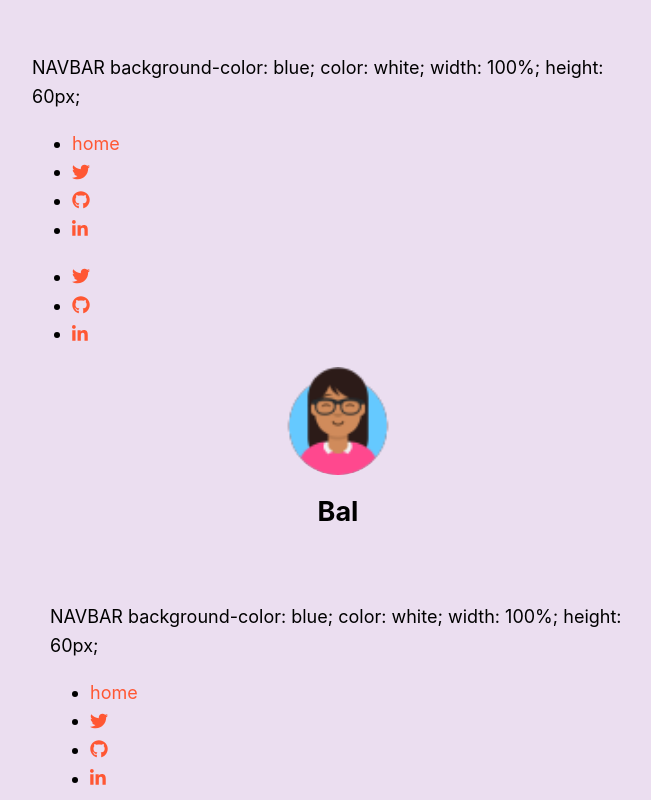
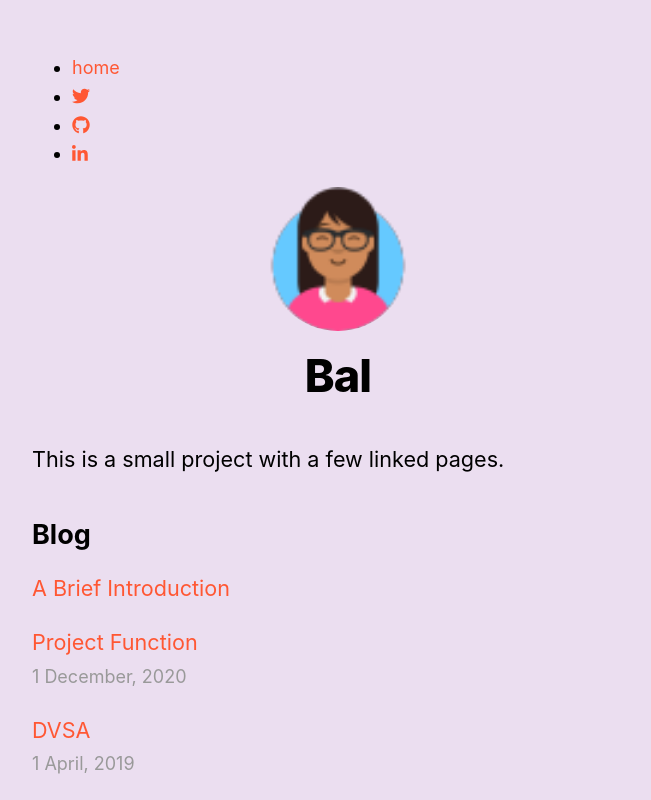
Before and after one commit to Bal2018/NextJS-Showcase, a Next.js app in the folder nextjs-showcase/: page / in a window 1280 px wide. Shown: the top 800 px of the page, without its empty margins (302-953 px from the left). Built offline with nearby package versions, Linux system fonts and the light colour scheme.

Commit message:
Resolved Link pages issue and also socials linked

```diff
--- /dev/null
+++ b/nextjs-showcase/components/ContentBackBtn.js
@@ -0,0 +1,15 @@
+import Link from "next/link";
+import styles from './layout.module.css'
+
+export const ContentBackBtn = ({ home }) => {
+    if (!home){
+        return (
+            <div className={styles.backToHome}>
+                <Link href="/">
+                    <a>← Back to home</a>
+                </Link>
+            </div>
+        )
+    }
+    return null;
+}
--- /dev/null
+++ b/nextjs-showcase/components/Header.js
@@ -0,0 +1,37 @@
+import styles from "./layout.module.css";
+import utilStyles from "../styles/utils.module.css";
+import Link from "next/link";
+
+export const Header = ({ name, home}) => {
+    return (
+        <header className={styles.header}>
+            {home ? (
+                <>
+                    <img
+                        src="/images/Avator1.png"
+                        className={`${styles.headerHomeImage} ${utilStyles.borderCircle}`}
+                        alt={name}
+                    />
+                    <h1 className={utilStyles.heading2Xl}>{name}</h1>
+                </>
+            ) : (
+                <>
+                    <Link href="/">
+                        <a>
+                            <img
+                                src="/images/Avator1.png"
+                                className={`${styles.headerImage} ${utilStyles.borderCircle}`}
+                                alt={name}
+                            />
+                        </a>
+                    </Link>
+                    <h2 className={utilStyles.headingLg}>
+                        <Link href="/">
+                            <a className={utilStyles.colorInherit}>{name}</a>
+                        </Link>
+                    </h2>
+                </>
+            )}
+        </header>
+    )
+}
--- a/nextjs-showcase/components/Navbar.js
+++ b/nextjs-showcase/components/Navbar.js
@@ -1,28 +1,21 @@
 import {FontAwesomeIcon} from "@fortawesome/react-fontawesome";
 import {faGithub, faLinkedinIn, faTwitter} from "@fortawesome/free-brands-svg-icons";
+import {NavbarItem} from "./NavbarItem";
 
-const NavBar = ({pages}) => (
-    <div className="NavBar">
-        NAVBAR{`
-      background-color: blue;
-      color: white;
-      width: 100%;
-      height: 60px;
-    `}
+const NavBar = ({pages}) => {
 
-        <ul>
-            {pages.map(page => {
-                return <li><a href={page.url}>{page.label}</a></li>
-            })}
-        </ul>
+    return (
+        <div className="NavBar">
 
-        <ul className="social">
-            <li><a target="_blank" href="https://twitter.com/balhayre"><FontAwesomeIcon icon={faTwitter}/></a></li>
-            <li><a target="_blank" href="https://github.com/Bal2018"><FontAwesomeIcon icon={faGithub} /></a></li>
-            <li><a target="_blank" href="https://linkedin.com/in/baljinder-hayre-8344296a"><FontAwesomeIcon icon={faLinkedinIn} /></a></li>
-            {/*<li><a href="mailto:bk.actions@gmail.com"><i className="fas fa-envelope-open-text"></i></a></li>*/}
-        </ul>
-    </div>
-);
+            <ul>
+                {pages.map((page) => (
+                    <NavbarItem key={page.link} label={page.label} path={page.link} />
+                ))}
+            </ul>
+
+
+        </div>
+    );
+}
 
 export default NavBar;
--- /dev/null
+++ b/nextjs-showcase/components/NavbarItem.js
@@ -0,0 +1,9 @@
+
+export const NavbarItem = ({label, path}) => {
+    let isExternal = path.indexOf("://") > -1 && ["https","http","ftp","ftps","sftp"].indexOf(path.split('://')[0]) > -1;
+    return (
+        <li>
+            <a href={path} rel={isExternal ? 'noopener' : ''} target={isExternal ? '_blank' : ''}>{label}</a>
+        </li>
+    )
+};
--- a/nextjs-showcase/components/layout.js
+++ b/nextjs-showcase/components/layout.js
@@ -1,10 +1,10 @@
-import Head from 'next/head'
 import styles from './layout.module.css'
-import utilStyles from '../styles/utils.module.css'
-import Link from 'next/link'
-import NavBar from "./Navbar";
 import {faGithub, faLinkedinIn, faTwitter} from "@fortawesome/free-brands-svg-icons";
 import {FontAwesomeIcon} from "@fortawesome/react-fontawesome";
+import {Header} from "./Header";
+import {ContentBackBtn} from "./ContentBackBtn";
+import Head from "next/head";
+import NavBar from "./Navbar";
 
 const name = 'Bal'
 export const siteTitle = 'Next.js Sample Website'
@@ -23,14 +23,16 @@ const pages = [
         link: "https://github.com/Bal2018"
     }, {
         label:<FontAwesomeIcon icon={faLinkedinIn}/>,
-        link: "https://linkedin.com/in/baljinder-hayre-8344296a"
+        link: "https://linkedin.com/in/baljinder-hayre"
     }
 ];
 
 export default function Layout({ children, home }) {
     return (
         <div className={styles.container}>
+
             <Head>
+                <title>{siteTitle}</title>
                 <meta
                     name="description"
                     content="Learn how to build a personal website using Next.js"
@@ -46,43 +48,11 @@ export default function Layout({ children, home }) {
             </Head>
             <NavBar pages={pages}/>
 
-            <header className={styles.header}>
-                {home ? (
-                    <>
-                        <img
-                            src="/images/Avator1.png"
-                            className={`${styles.headerHomeImage} ${utilStyles.borderCircle}`}
-                            alt={name}
-                        />
-                        <h1 className={utilStyles.heading2Xl}>{name}</h1>
-                    </>
-                ) : (
-                    <>
-                        <Link href="/">
-                            <a>
-                                <img
-                                    src="/images/Avator1.png"
-                                    className={`${styles.headerImage} ${utilStyles.borderCircle}`}
-                                    alt={name}
-                                />
-                            </a>
-                        </Link>
-                        <h2 className={utilStyles.headingLg}>
-                            <Link href="/">
-                                <a className={utilStyles.colorInherit}>{name}</a>
-                            </Link>
-                        </h2>
-                    </>
-                )}
-            </header>
-            <main>{children}</main>
-            {!home && (
-                <div className={styles.backToHome}>
-                    <Link href="/">
-                        <a>← Back to home</a>
-                    </Link>
-                </div>
-            )}
+            <Header name={name} home={Boolean(home)}/>
+            <main>
+                {children}
+            </main>
+            <ContentBackBtn home={Boolean(home)}/>
         </div>
     )
 }
--- a/nextjs-showcase/package.json
+++ b/nextjs-showcase/package.json
@@ -3,7 +3,7 @@
   "version": "0.1.0",
   "private": true,
   "scripts": {
-    "dev": "next dev",
+    "dev": "NODE_OPTIONS='--inspect' next dev",
     "build": "next build",
     "start": "next start"
   },
--- a/nextjs-showcase/pages/_app.js
+++ b/nextjs-showcase/pages/_app.js
@@ -1,6 +1,5 @@
-import '../styles/global.css'
-import Layout from "../components/layout";
+import '../styles/global.css';
 
 export default function MyApp({ Component, pageProps }) {
-  return(<Layout> <Component {...pageProps} /> </Layout>)
+  return(<Component {...pageProps} />)
 }
--- a/nextjs-showcase/pages/index.js
+++ b/nextjs-showcase/pages/index.js
@@ -4,17 +4,12 @@ import utilStyles from '../styles/utils.module.css'
 import { getSortedPostsData } from '../lib/posts'
 import Link from "next/link";
 import Date from "../components/date";
-import NavBar from "../components/Navbar";
 
 export default function Home({ allPostsData }) {
     return (
         <Layout home>
-            <Head>
-                <title>{siteTitle}</title>
-            </Head>
             <section className={utilStyles.headingMd}>
                 <p>This is a small project with a few linked pages. </p>
-
             </section>
             <section className={`${utilStyles.headingMd} ${utilStyles.padding1px}`}>
                 <h2 className={utilStyles.headingLg}>Blog</h2>
```
